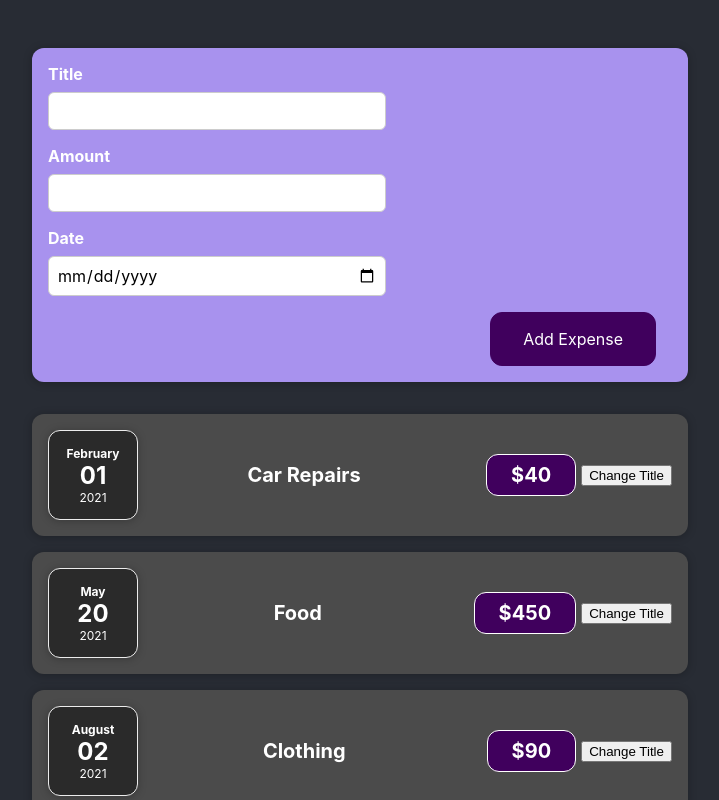
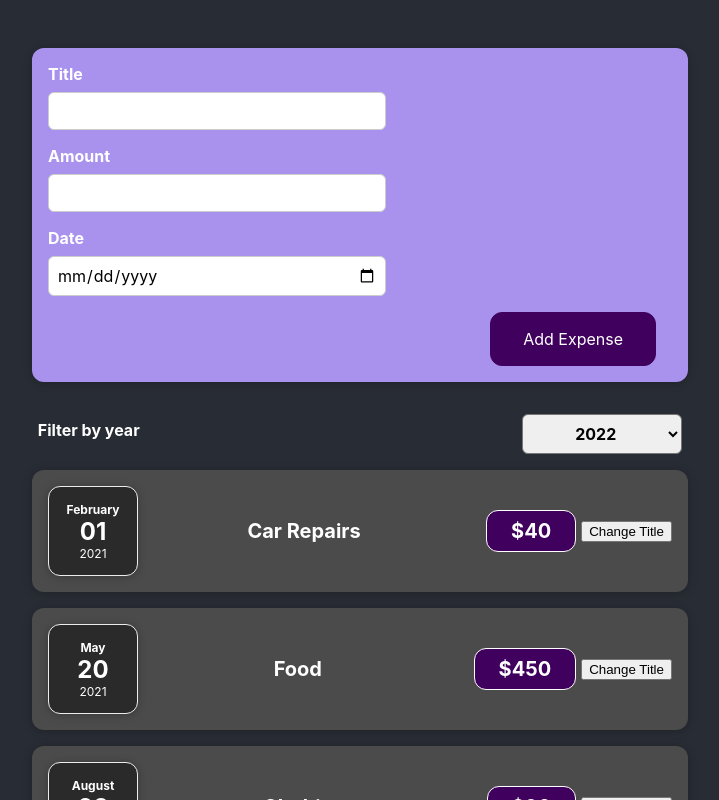
Before and after one commit to EbenOladutemu/my-proper-react, a React (Create React App) app: page / in a window 1280 px wide. Shown: the top 800 px of the page, without its empty margins (280-999 px from the left). Built offline with nearby package versions, Linux system fonts and the light colour scheme.

Commit message:
Update Expenses, Expenses Filteer

```diff
--- a/src/App.js
+++ b/src/App.js
@@ -2,8 +2,15 @@ import Expenses from './components/Expenses/Expenses';
 import './App.css';
 
 const App = () => {
+  const onSaveHandler = (expenseData) => {
+    const data = {
+      ...expenseData,
+      id: Math.floor(Math.random() * 10)
+    }
+    console.log(data, 'In App.js');
+  }
   return (
-    <Expenses/>
+    <Expenses added={onSaveHandler}/>
   );
 }
 
--- a/src/components/ExpenseItem/ExpenseItems.js
+++ b/src/components/ExpenseItem/ExpenseItems.js
@@ -28,4 +28,5 @@ const ExpenseItems = (props) => {
   );
 };
 
+
 export default ExpenseItems;
--- a/src/components/Expenses/Expenses.js
+++ b/src/components/Expenses/Expenses.js
@@ -1,56 +1,65 @@
-import Card from "../Card/Card";
-import ExpenseItems from "../ExpenseItem/ExpenseItems";
-import NewExpense from "../NewExpense/NewExpense";
+import React, { useState } from 'react';
+import Card from '../Card/Card';
+import ExpenseItems from '../ExpenseItem/ExpenseItems';
+import NewExpense from '../NewExpense/NewExpense';
+import ExpensesFilter from './ExpensesFilter';
 
-const Expenses = () => {
-  const expense = [
+const Expenses = (props) => {
+  const expenses = [
     {
       date: new Date(2021, 1, 1),
       title: 'Car Repairs',
-      amount: 40.00
+      amount: 40.0,
     },
     {
       date: new Date(2021, 4, 20),
       title: 'Food',
-      amount: 450.00
+      amount: 450.0,
     },
     {
       date: new Date(2021, 7, 2),
       title: 'Clothing',
-      amount: 90.00
+      amount: 90.0,
     },
     {
       date: new Date(2021, 11, 12),
       title: 'Miscellaneous',
-      amount: 50.00
-    }
-  ]
+      amount: 50.0,
+    },
+  ];
+
+  const [newExpense, setNewExpense] = useState(expenses);
+
+  const onSaveHandler = (expenseData) => {
+    const data = {
+      ...expenseData,
+      id: Math.floor(Math.random() * 100).toString(),
+    };
+    setNewExpense((prevExpenses) => {
+      return [expenseData, ...prevExpenses];
+    });
+    console.log(data);
+    expenses.push(data);
+    props.added(data);
+  };
+
+  const selectedHandler = (selected) => {
+    console.log(selected)
+  }
 
   return (
-    <Card className="App">
-      <NewExpense/>
-      <ExpenseItems
-       date={ expense[0].date }
-       title={ expense[0].title }
-       amount={ expense[0].amount }
-      />
-      <ExpenseItems
-       date={ expense[1].date }
-       title={ expense[1].title }
-       amount={ expense[1].amount }
-      />
-      <ExpenseItems
-       date={ expense[2].date }
-       title={ expense[2].title }
-       amount={ expense[2].amount }
-      />
-      <ExpenseItems
-       date={ expense[3].date }
-       title={ expense[3].title }
-       amount={ expense[3].amount }
-      />
+    <Card className='App'>
+      <NewExpense onAddNewExpense={onSaveHandler} />
+      <ExpensesFilter onSelected={selectedHandler} />
+      {expenses.map((expense) => (
+        <ExpenseItems
+          title={expense.title}
+          amount={expense.amount}
+          date={expense.date}
+        />
+      ))}
     </Card>
-  )
-}
+  );
+};
 
 export default Expenses;
--- /dev/null
+++ b/src/components/Expenses/ExpensesFilter.css
@@ -0,0 +1,24 @@
+.expenses-filter {
+  color: white;
+  padding: 0 1rem;
+}
+
+.expenses-filter__control {
+  display: flex;
+  width: 53%;
+  align-items: center;
+  justify-content: space-between;
+  margin: auto;
+}
+
+.expenses-filter label {
+  font-weight: bold;
+  margin-bottom: 0.5rem;
+}
+
+.expenses-filter select {
+  font: inherit;
+  padding: 0.5rem 3rem;
+  font-weight: bold;
+  border-radius: 6px;
+}
--- /dev/null
+++ b/src/components/Expenses/ExpensesFilter.js
@@ -0,0 +1,25 @@
+import React from "react";
+import './ExpensesFilter.css'
+
+const ExpensesFilter = (props) => {
+  const changeHandler = (e) => {
+    console.log(e.target.value);
+    const selected = e.target.value;
+    props.onSelected(selected);
+  }
+  return (
+    <div className='expenses-filter'>
+      <div className='expenses-filter__control'>
+        <label>Filter by year</label>
+        <select onChange={changeHandler}>
+          <option value='2022'>2022</option>
+          <option value='2021'>2021</option>
+          <option value='2020'>2020</option>
+          <option value='2019'>2019</option>
+        </select>
+      </div>
+    </div>
+  )
+};
+
+export default ExpensesFilter;
--- a/src/components/NewExpense/ExpenseForm.js
+++ b/src/components/NewExpense/ExpenseForm.js
@@ -1,7 +1,7 @@
 import React, { useState } from 'react';
 import './ExpenseForm.css'
 
-const ExpenseForm = () => {
+const ExpenseForm = (props) => {
   const [enteredTitle, setEnteredTitle] = useState('');
   const [enteredAmount, setEnteredAmount] = useState('');
   const [enteredDate, setEnteredDate] = useState('');
@@ -40,6 +40,7 @@ const ExpenseForm = () => {
       date: enteredDate
     }
     console.log(expenseData);
+    props.onSave(expenseData);
     setEnteredTitle('');
     setEnteredAmount('');
     setEnteredDate('');
--- a/src/components/NewExpense/NewExpense.js
+++ b/src/components/NewExpense/NewExpense.js
@@ -1,11 +1,20 @@
-import React from "react";
-import ExpenseForm from './ExpenseForm'
-import './NewExpense.css'
+import React from 'react';
+import ExpenseForm from './ExpenseForm';
+import './NewExpense.css';
 
-const NewExpense = () => {
-  return(
+const NewExpense = (props) => {
+  const onSaveHandler = (expenseData) => {
+    const data = {
+      ...expenseData,
+      id: Math.floor(Math.random() * 100).toString()
+    }
+    console.log(data);
+    props.onAddNewExpense(data);
+  };
+
+  return (
     <div className="new-expense">
-      <ExpenseForm/>
+      <ExpenseForm onSave={onSaveHandler} />
     </div>
   )
 }
```
